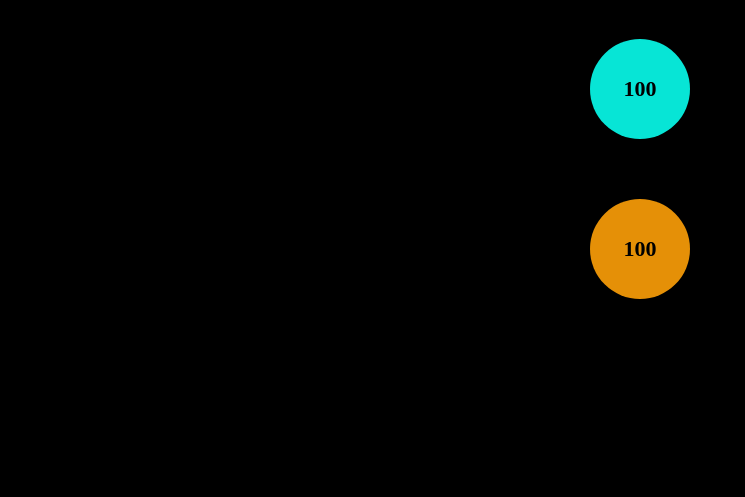
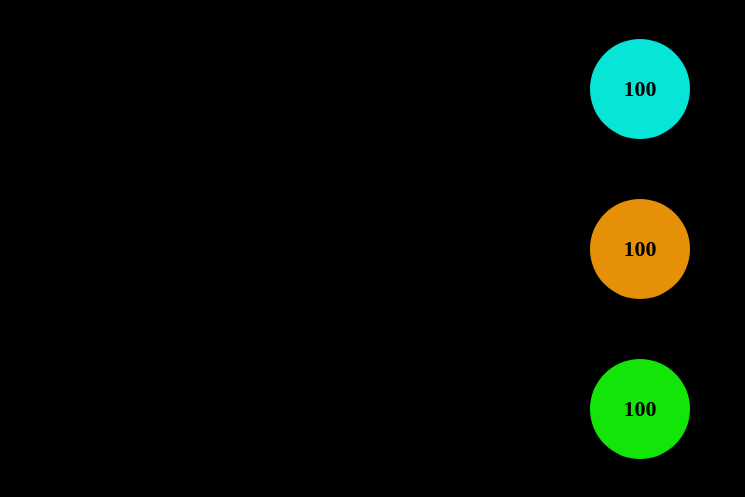
Before and after one commit to MoamenF/the-ball-game, a plain HTML site: page index.html in a window 1280 px wide. Shown: the part 79-576 px from the top of the page, without its empty margins (0-745 px from the left). Drawn offline with Linux system fonts and the light colour scheme.

Commit message:
Add third ball with different style

```diff
--- a/css/styles.css
+++ b/css/styles.css
@@ -47,3 +47,23 @@
 
     transition: width 1s ease-in-out;
 }
+
+.ball-3 {
+    display: flex;
+    align-items: center;
+    justify-content: center;
+
+    width: 100px;
+    aspect-ratio: 1;
+    border-radius: 50%;
+
+    margin: 60px auto;
+
+    background-color: rgb(18, 229, 7);
+
+    color: black;
+    font-size: 22px;
+    font-weight: bold;
+
+    transition: width 1s ease-in-out;
+}
--- a/index.html
+++ b/index.html
@@ -13,6 +13,7 @@
     <h1>The Ball Game</h1>
     <div class="ball" onclick="onBallClick(400)">100</div>
     <div class="ball-2" onclick="onBall2Click(500)">100</div>
+    <div class="ball-3" onclick="onBall3Click()">100</div>
 
     <script src="main.js"></script>
     <script src="util.js"></script>
```
